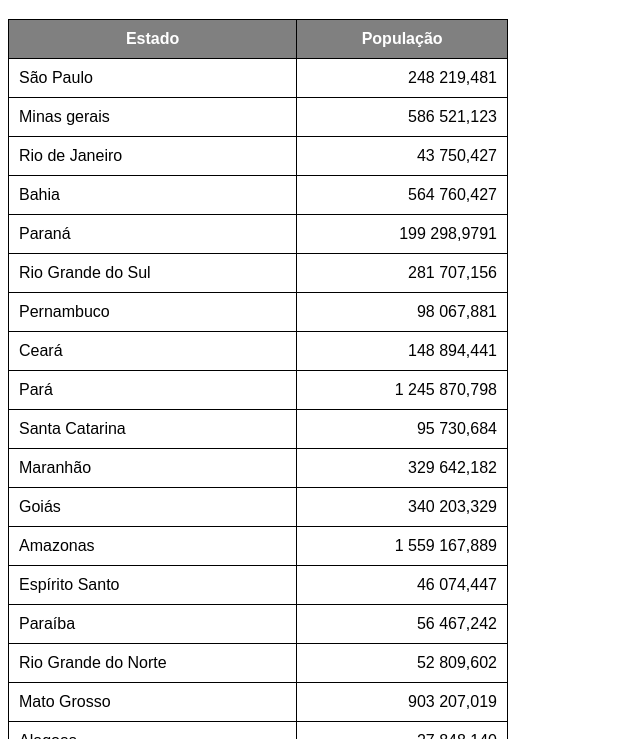
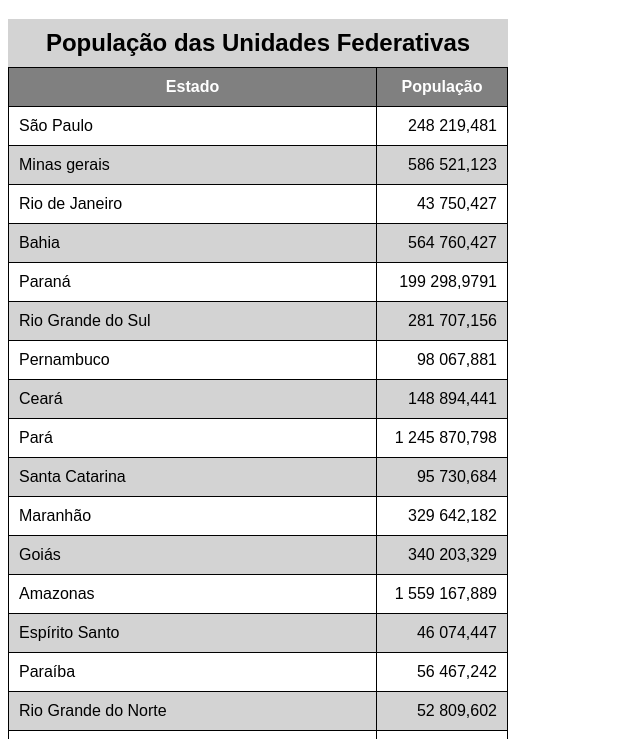
Before and after one commit to nilsonsantos37/html-css, a plain HTML site: page execícios/ex023/tabela002.html in a window 1280 px wide. Shown: the part 61-800 px from the top of the page, without its empty margins (0-640 px from the left). Drawn offline with Linux system fonts and the light colour scheme.

Commit message:
implementei  o css

```diff
--- a/execícios/ex023/tabela002.html
+++ b/execícios/ex023/tabela002.html
@@ -19,9 +19,24 @@
             padding: 10px;
         }
 
+        caption {
+            font-size: 1.5em;
+            font-weight: bold;
+            padding: 10px;
+            background-color: lightgray;
+        }
+
         thead, tfoot {
             background-color: gray;
             color: white;
+        }
+
+        tbody > tr:nth-child(odd) {/*2n-1*/
+            background-color: white;
+        }
+
+        tbody > tr:nth-child(even) {/*2n-1*/
+            background-color: lightgray;
         }
 
         td.num {
@@ -34,6 +49,7 @@
     <!--
         ANATOMIA PARA TABELAS GRANDES
         TABLE
+        CAPTION- LEGENDA DA TABELA
             THEAD
                 TR, TD, TH
             TBDY
@@ -42,10 +58,11 @@
                 TR, TD, TH
     -->
     <table>
+        <caption>População das Unidades Federativas</caption>
         <thead>
             <tr>
-                <th>Estado</th>
-                <th>População</th>
+                <th scope="col">Estado</th>
+                <th scope="col" style="width: 110px;">População</th>
             </tr>
         </thead>
         <tbody>
@@ -158,7 +175,7 @@
 
         </tbody>
         <tfoot>
-               <th>Total de Habitantes</th>
+               <th scope="row">Total de Habitantes</th>
                <td class="num"><strong>210.147.125</strong></td>
         </tfoot>
     </table>
```
